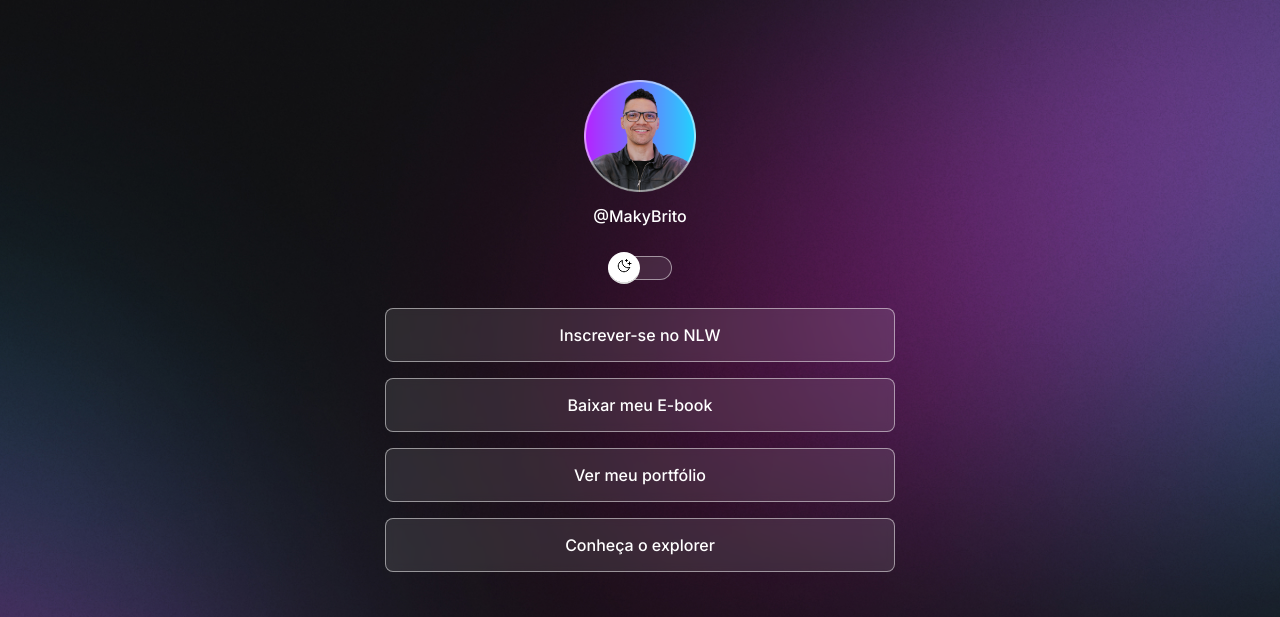
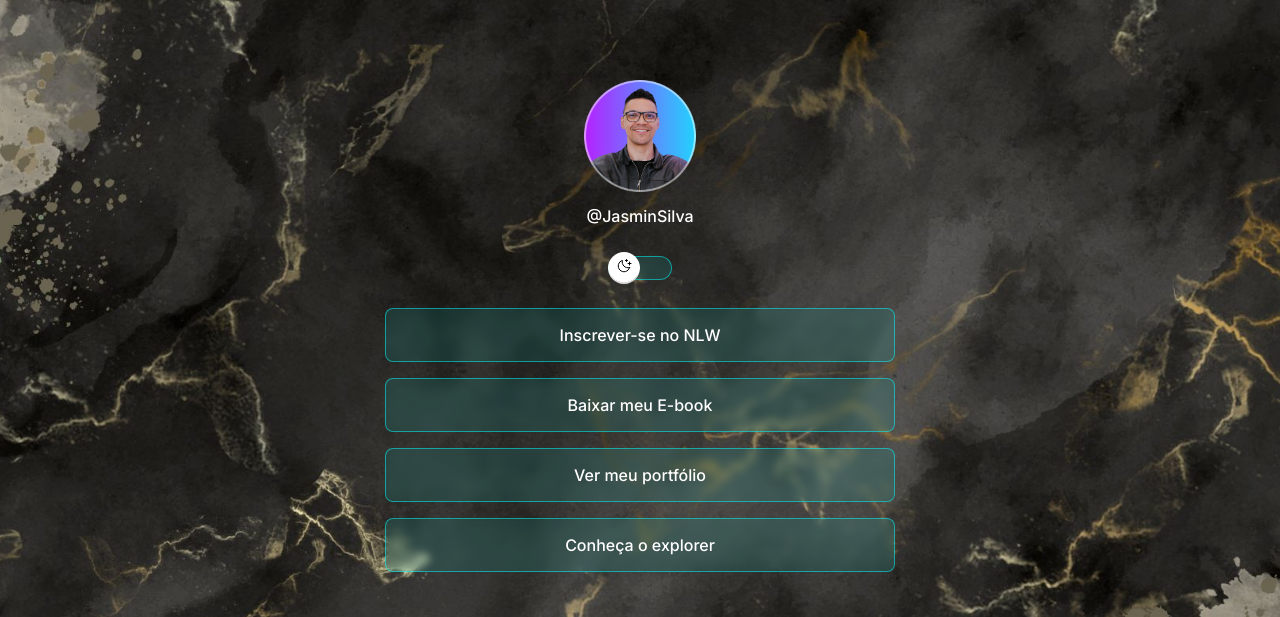
Before and after one commit to Jasmin1209/projeto-rocketseat, a plain HTML site: page index.html in a window 1280 px wide. Shown: the top 617 px of the page. Drawn offline with nearby package versions, Linux system fonts and the light colour scheme.

Commit message:
Alterando as imagens de fundo da rocketseat, para o meu projeto

```diff
--- a/index.html
+++ b/index.html
@@ -17,7 +17,7 @@
     <div id="container">
       <div id="profile">
         <img src="./assets/avatar.png" alt="" />
-        <p>@MakyBrito</p>
+        <p>@JasminSilva</p>
       </div>
 
       <div id="Switch" onclick="toggleMode()">
--- a/style.css
+++ b/style.css
@@ -12,19 +12,19 @@ body {
 
 :root {
   --text-color: white;
-  --bg-url: url(./assets/bg-mobile.jpg);
-  --stroke-color: rgba(255, 255, 255, 0.5);
-  --surface-color: rgba(255, 255, 255, 0.1);
-  --surface-color-hover: rgba(255, 255, 255, 0.05);
-  --highlight-color: rgba(255, 255, 255, 0.2);
+  --bg-url: url(./assets/bg-mobile2.jpg);
+  --stroke-color: rgba(0, 255, 255, 0.5); /*Borda dos botões/lista*/
+  --surface-color: rgba(0, 255, 255, 0.1); /*Cor de fundo dos botões*/
+  --surface-color-hover: rgba(241, 26, 26, 0.05); /*Cor de fundo (hover)*/
+  --highlight-color: rgba(2, 255, 255, 0.2);
   --switch-bg-url: url(./assets/moon-stars.svg);
 }
 
 .Light {
   --text-color: black;
-  --bg-url: url(./assets/bg-mobile-light.jpg);
-  --stroke-color: rgba(0, 0, 0, 0.5);
-  --surface-color: rgba(0, 0, 0, 0.05);
+  --bg-url: url(./assets/bg-mobile-light2.jpg);
+  --stroke-color: rgba(255, 255, 255, 0.5);
+  --surface-color: rgba(225, 225, 225, 0.05);
   --surface-color-hover: rgba(0, 0, 0, 0.02);
   --highlight-color: rgba(0, 0, 0, 0.1);
   --switch-bg-url: url(./assets/sun.svg);
@@ -160,11 +160,11 @@ footer {
 /*media queries*/
 @media (min-width: 700px) {
   :root {
-    --bg-url: url(./assets/bg-desktop.jpg);
+    --bg-url: url(./assets/bg-desktop2.jpg);
   }
 
   .Light {
-    --bg-url: url(./assets/bg-desktop-light.jpg);
+    --bg-url: url(./assets/bg-desktop-light2.jpg);
   }
 }
 
```
Also changed, not shown: assets/bg-desktop-light.jpg (deleted), assets/bg-desktop-light2.jpg (added), assets/bg-desktop.jpg (deleted), assets/bg-desktop2.jpg (added), assets/bg-mobile-light.jpg (deleted), assets/bg-mobile-light2.jpg (added), assets/bg-mobile.jpg (deleted), assets/bg-mobile2.jpg (added).
